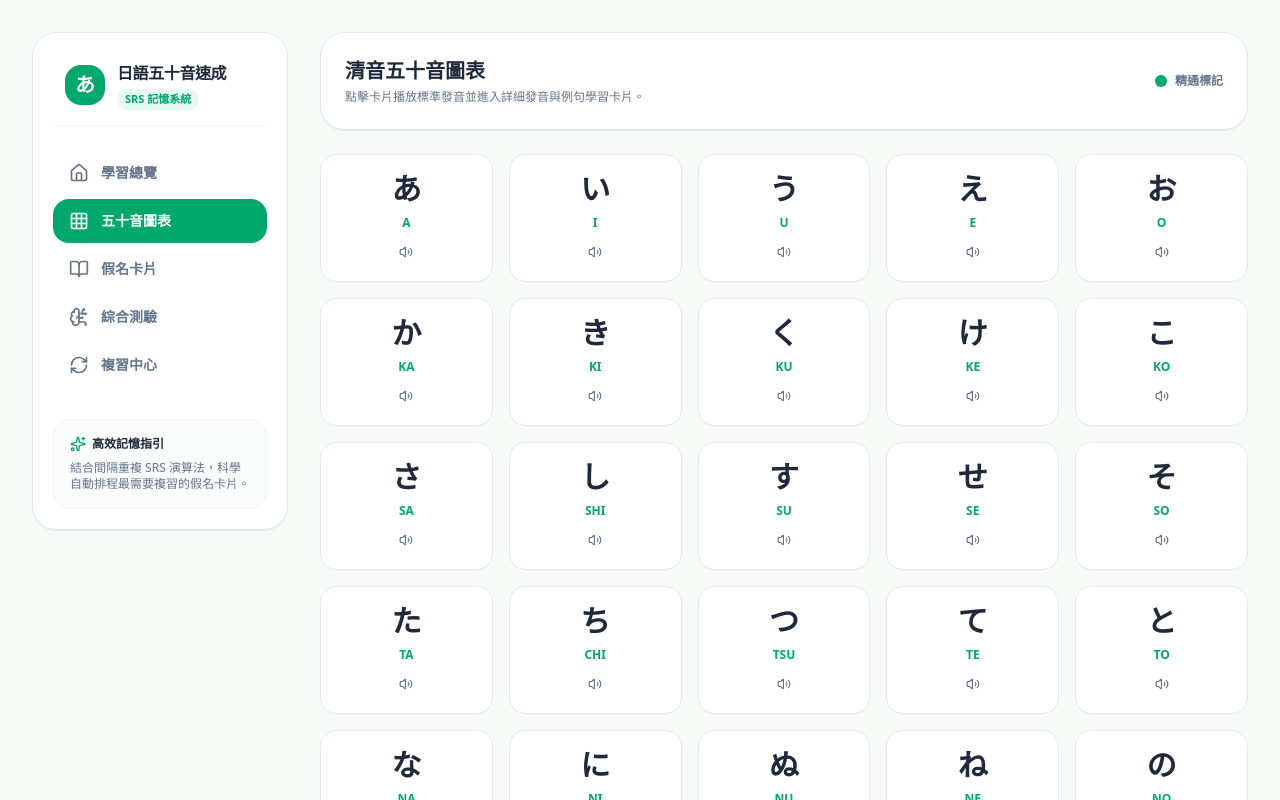
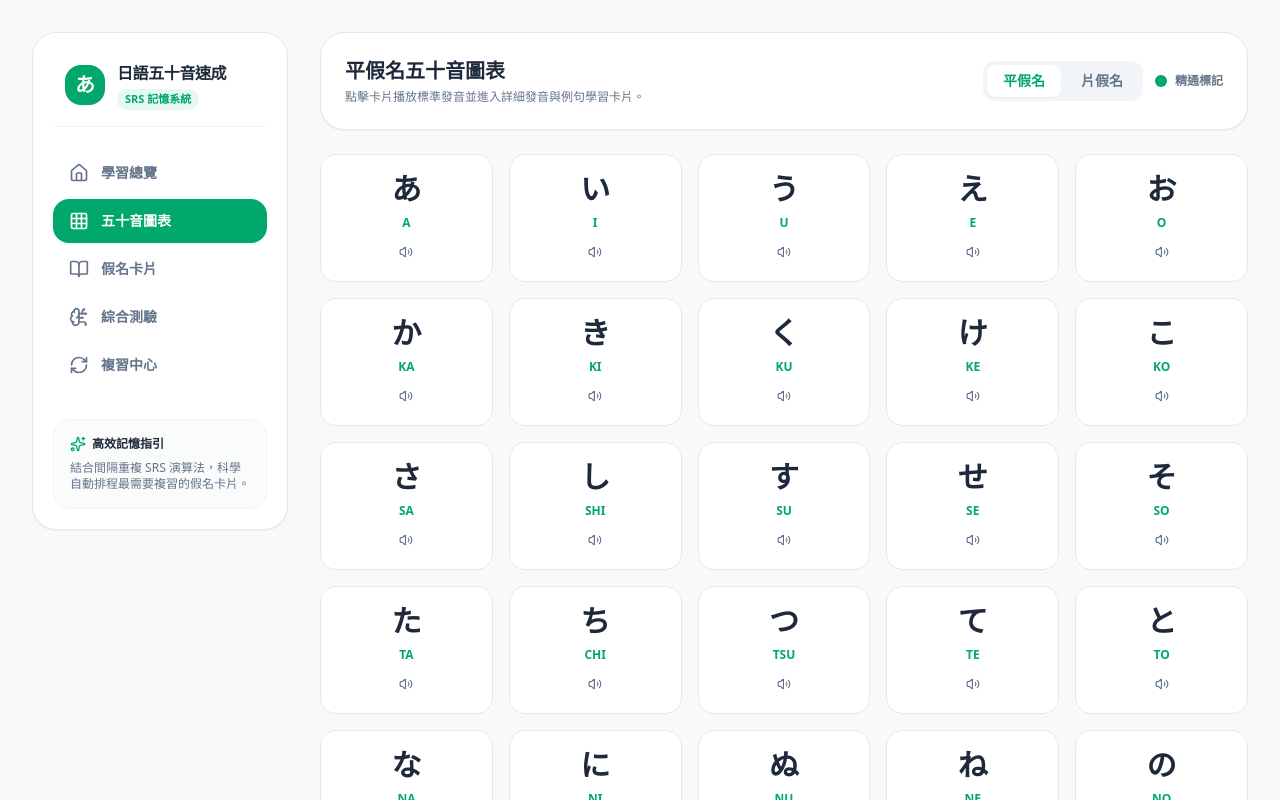
Before and after one commit to Jake627520/japanese-kana-learning, a React (Vite) app: page / in a window 1280 px wide. Both pictures are taken after a click on the button "五十音圖表". Shown: the top 800 px of the page. Built offline with nearby package versions, Linux system fonts and the light colour scheme.

Commit message:
Add hiragana and katakana switcher

```diff
--- a/src/App.tsx
+++ b/src/App.tsx
@@ -1,6 +1,6 @@
 import React, { useState, useEffect } from 'react';
-import { UserProgress, KanaItem, NavigationTab } from './types';
-import { HIRAGANA_DATA } from './data/kanaData';
+import { UserProgress, KanaItem, NavigationTab, KanaType } from './types';
+import { HIRAGANA_DATA, KATAKANA_DATA } from './data/kanaData';
 import { getStoredProgress } from './utils/storage';
 import { HeaderStats } from './components/HeaderStats';
 import { HomeDashboard } from './components/HomeDashboard';
@@ -13,7 +13,10 @@ import { Navigation } from './components/Navigation';
 export default function App() {
   const [progress, setProgress] = useState<UserProgress>(getStoredProgress());
   const [currentTab, setCurrentTab] = useState<NavigationTab>('home');
+  const [currentKanaType, setCurrentKanaType] = useState<KanaType>('hiragana');
   const [selectedKana, setSelectedKana] = useState<KanaItem>(HIRAGANA_DATA[0]);
+
+  const currentKanaData = currentKanaType === 'hiragana' ? HIRAGANA_DATA : KATAKANA_DATA;
 
   // Refresh stored progress state
   const refreshProgress = () => {
@@ -54,8 +57,10 @@ export default function App() {
 
             {currentTab === 'grid' && (
               <GojuuonGrid
-                allKana={HIRAGANA_DATA}
+                allKana={currentKanaData}
                 masteredIds={progress.masteredKanaIds}
+                kanaType={currentKanaType}
+                onKanaTypeChange={(type) => setCurrentKanaType(type)}
                 onSelectKana={handleStartStudyKana}
               />
             )}
@@ -63,7 +68,7 @@ export default function App() {
             {currentTab === 'study' && (
               <KanaCardView
                 currentKana={selectedKana}
-                allKana={HIRAGANA_DATA}
+                allKana={currentKanaData}
                 masteredIds={progress.masteredKanaIds}
                 onProgressChange={refreshProgress}
                 onBackToGrid={() => setCurrentTab('grid')}
--- a/src/components/GojuuonGrid.tsx
+++ b/src/components/GojuuonGrid.tsx
@@ -6,24 +6,63 @@ import { Volume2, CheckCircle2 } from 'lucide-react';
 interface GojuuonGridProps {
   allKana: KanaItem[];
   masteredIds: string[];
+  kanaType?: 'hiragana' | 'katakana';
+  onKanaTypeChange?: (type: 'hiragana' | 'katakana') => void;
   onSelectKana: (kana: KanaItem) => void;
 }
 
-export function GojuuonGrid({ allKana, masteredIds, onSelectKana }: GojuuonGridProps) {
-  const rows = ['あ行', 'か行', 'さ行', 'た行', 'な行', 'は行', 'ま行', 'や行', 'ら行', 'わ行 / ん'];
-
+export function GojuuonGrid({
+  allKana,
+  masteredIds,
+  kanaType = 'hiragana',
+  onKanaTypeChange,
+  onSelectKana,
+}: GojuuonGridProps) {
   return (
     <div className="space-y-6">
       <div className="bg-white p-6 rounded-3xl border border-[#E2E8F0] shadow-xs flex flex-col sm:flex-row items-start sm:items-center justify-between gap-4">
         <div>
-          <h2 className="text-xl font-extrabold text-[#1E293B]">清音五十音圖表</h2>
+          <h2 className="text-xl font-extrabold text-[#1E293B]">
+            {kanaType === 'katakana' ? '片假名' : '平假名'}五十音圖表
+          </h2>
           <p className="text-xs text-[#64748B] mt-1">
             點擊卡片播放標準發音並進入詳細發音與例句學習卡片。
           </p>
         </div>
-        <div className="flex items-center gap-2 text-xs font-bold text-[#64748B]">
-          <span className="w-3 h-3 rounded-full bg-[#00A86B] inline-block"></span>
-          精通標記
+
+        <div className="flex flex-wrap items-center gap-3">
+          {/* Hiragana / Katakana Tab Switcher */}
+          {onKanaTypeChange && (
+            <div className="flex items-center gap-1 bg-[#F1F5F9] p-1 rounded-xl">
+              <button
+                type="button"
+                onClick={() => onKanaTypeChange('hiragana')}
+                className={`px-4 py-1.5 text-xs sm:text-sm font-extrabold rounded-lg transition-all ${
+                  kanaType === 'hiragana'
+                    ? 'bg-white text-[#00A86B] shadow-xs'
+                    : 'text-[#64748B] hover:text-[#1E293B]'
+                }`}
+              >
+                平假名
+              </button>
+              <button
+                type="button"
+                onClick={() => onKanaTypeChange('katakana')}
+                className={`px-4 py-1.5 text-xs sm:text-sm font-extrabold rounded-lg transition-all ${
+                  kanaType === 'katakana'
+                    ? 'bg-white text-[#00A86B] shadow-xs'
+                    : 'text-[#64748B] hover:text-[#1E293B]'
+                }`}
+              >
+                片假名
+              </button>
+            </div>
+          )}
+
+          <div className="flex items-center gap-2 text-xs font-bold text-[#64748B]">
+            <span className="w-3 h-3 rounded-full bg-[#00A86B] inline-block"></span>
+            精通標記
+          </div>
         </div>
       </div>
 
```
